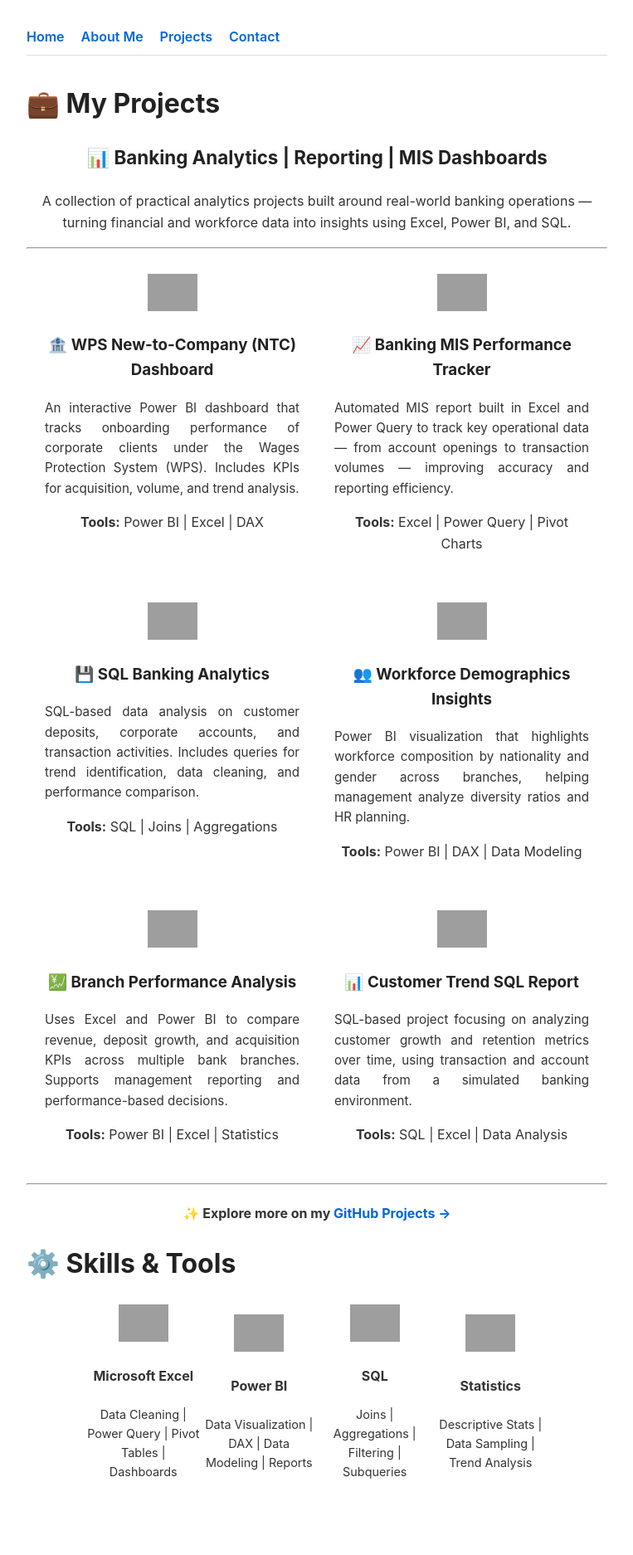
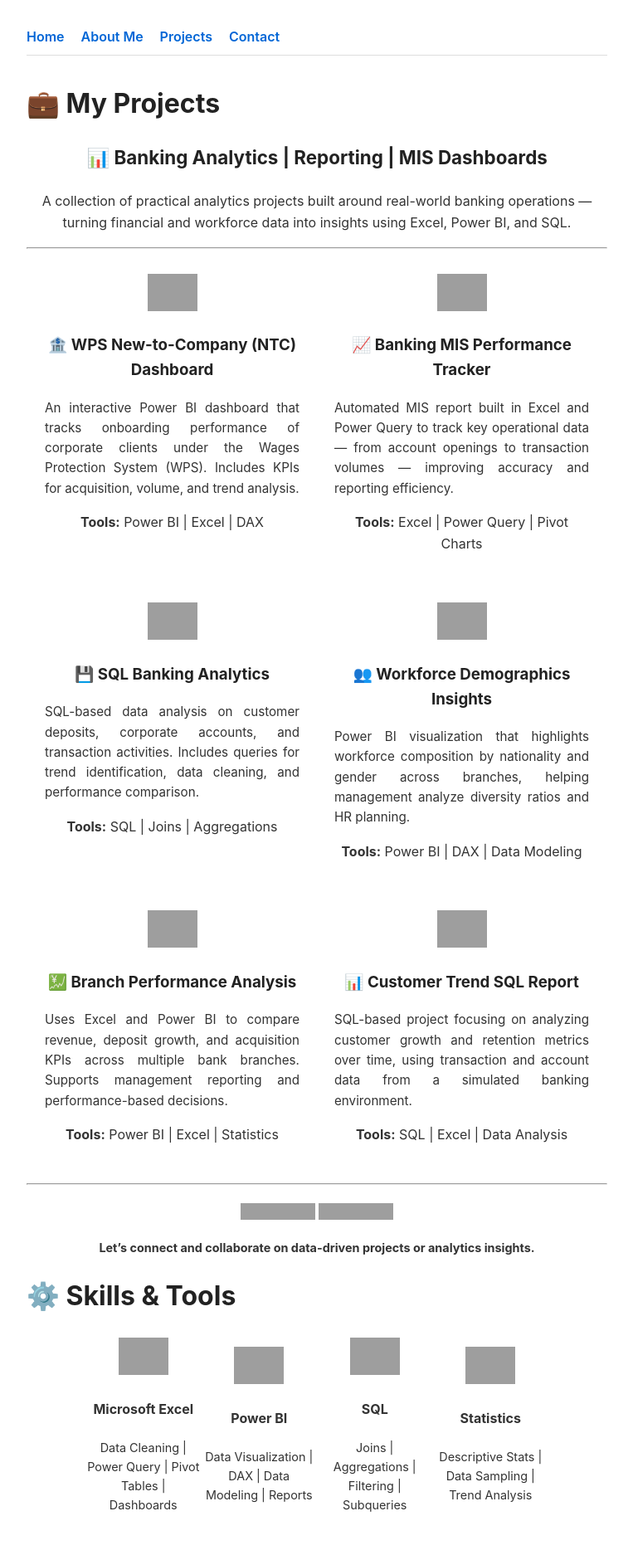
Before and after one commit to humairatalhakhan/humairatalhakhan, a Jekyll site: the page built from projects.md, in a window 1280 px wide. Shown: the whole page at 83% size, without its empty margins (258-1021 px from the left). Built offline with Jekyll 4.4.1, drawn with Linux system fonts in a browser that asks for light colours; our own code applies the rules of GitHub Pages for plain Markdown files; before the commit the page ends 1835 px from its top, so only the background shows below that; grey boxes are pictures that could not be loaded.

Commit message:
Update projects.md

```diff
--- a/projects.md
+++ b/projects.md
@@ -108,7 +108,18 @@ SQL-based project focusing on analyzing customer growth and retention metrics ov
 ---
 
 <div align="center">
-  <h4>✨ Explore more on my <a href="https://github.com/YOUR_USERNAME?tab=repositories">GitHub Projects →</a></h4>
+  <h4> <div align="center">
+
+<a href="https://humairatalhakhan.github.io/" target="_blank">
+  <img src="https://img.shields.io/badge/GitHub-000?style=for-the-badge&logo=github&logoColor=white" alt="GitHub Badge"/>
+</a>
+<a href="https://www.linkedin.com/in/humairatalha//" target="_blank">
+  <img src="https://img.shields.io/badge/LinkedIn-0077B5?style=for-the-badge&logo=linkedin&logoColor=white" alt="LinkedIn Badge"/>
+</a>
+
+<p style="font-size:0.9rem;">Let’s connect and collaborate on data-driven projects or analytics insights.</p>
+
+</div></h4>
 </div>
 
 # ⚙️ Skills & Tools
```
